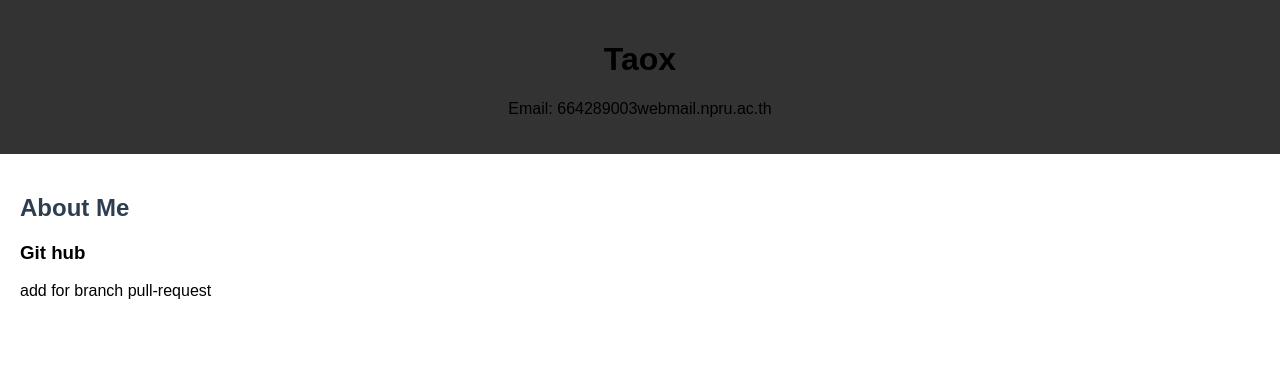
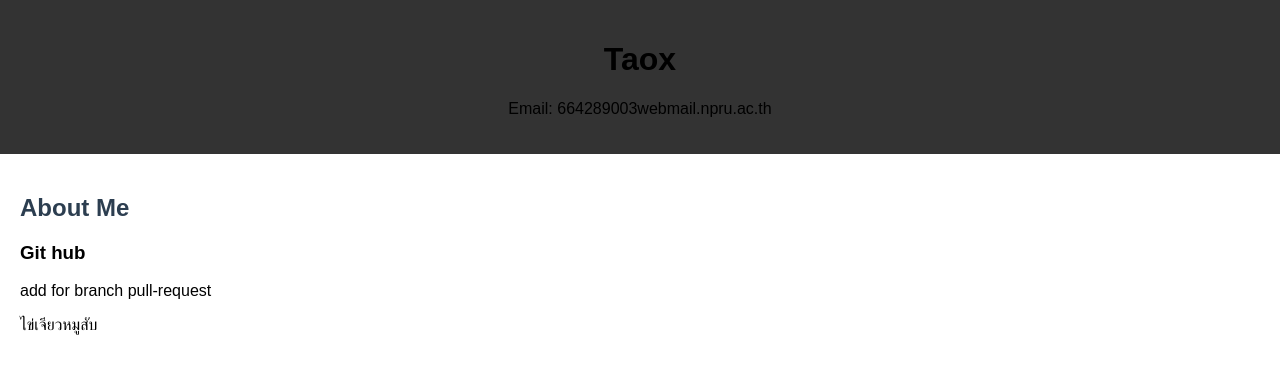
Before and after one commit to Nattapon170546/portforlio, a plain HTML site: page index.html in a window 1280 px wide. Drawn offline with Linux system fonts and the light colour scheme.

Commit message:
Add files via upload

```diff
--- a/index.html
+++ b/index.html
@@ -19,6 +19,7 @@
     <h2>About Me</h2>
     <h3>Git hub</h3>
     <p>add for branch pull-request</p>
+    <p>ไข่เจียวหมูสับ</p>
         </section>
      </body>
  </html>
```
